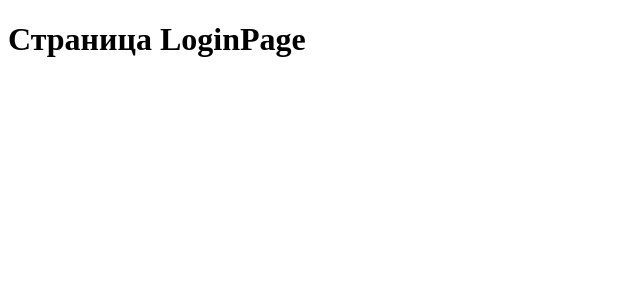
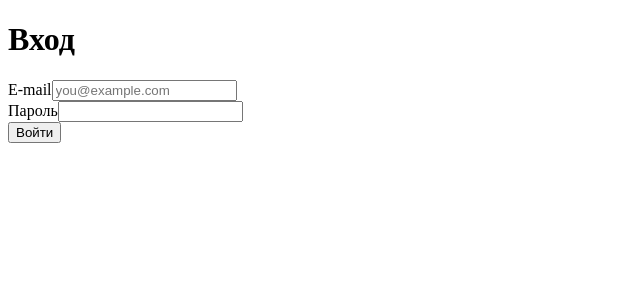
Before and after one commit to FlintAB/techcore5, a React app: page /login in a window 1280 px wide. Shown: the top 300 px of the page, without its empty margins (0-640 px from the left). Built offline with nearby package versions, Linux system fonts and the light colour scheme.

Commit message:
feat(auth): add login form with react-hook-form and zod validation

```diff
--- a/package.json
+++ b/package.json
@@ -41,8 +41,11 @@
     "webpack-merge": "^6.0.1"
   },
   "dependencies": {
+    "@hookform/resolvers": "^5.9.1",
     "react": "^19.3.0",
     "react-dom": "^19.3.0",
-    "react-router-dom": "^7.18.4"
+    "react-hook-form": "^7.88.0",
+    "react-router-dom": "^7.18.4",
+    "zod": "^4.6.5"
   }
 }
--- /dev/null
+++ b/src/features/auth/index.ts
@@ -0,0 +1,3 @@
+export { LoginForm } from './ui/LoginForm'
+
+export { type LoginFormData, loginSchema } from './model/login-schema'
--- /dev/null
+++ b/src/features/auth/model/login-schema.ts
@@ -0,0 +1,10 @@
+import * as z from "zod"
+
+export const loginSchema = z.object({
+   email: z.email('Неверный формат email'),
+
+   password: z.string().min(8, "Минимум 8 символов"),
+
+})
+
+export type LoginFormData = z.infer<typeof loginSchema>
--- /dev/null
+++ b/src/features/auth/ui/LoginForm.tsx
@@ -0,0 +1,66 @@
+import { zodResolver } from "@hookform/resolvers/zod"
+import { useForm } from "react-hook-form"
+
+import { type LoginFormData, loginSchema } from "../model/login-schema"
+
+interface LoginFormProps {
+   onSubmit: (data: LoginFormData) => Promise<void>
+}
+
+export const LoginForm = ({ onSubmit }: LoginFormProps) => {
+   const {
+      register,
+      handleSubmit,
+      setError,
+      formState: { errors, isSubmitting },
+   } = useForm<LoginFormData>({
+      resolver: zodResolver(loginSchema),
+      mode: 'onTouched',
+      defaultValues: {
+         email: '',
+         password: ''
+      },
+   })
+
+   const submitForm = handleSubmit(async (data) => {
+      try {
+         await onSubmit(data)
+      } catch (error) {
+         setError('root', {
+            message: error instanceof Error ? error.message : 'Не удалось войти'
+         })
+      }
+   })
+
+   return (
+      // eslint-disable-next-line @typescript-eslint/no-misused-promises
+      <form onSubmit={submitForm} noValidate>
+         <div>
+            <label htmlFor="email">E-mail</label>
+            <input {...register('email')}
+            id="email"
+            type="email"
+            placeholder="you@example.com"
+            aria-invalid={Boolean((errors.email))}
+            aria-describedby={errors.email ? "email-error" : undefined}
+            autoComplete="email" />
+            {errors.email && <p id="email-error" role="alert">{errors.email.message}</p>}
+         </div>
+
+         <div>
+            <label htmlFor="password">Пароль</label>
+            <input  {...register('password')}
+            id="password"
+            type="password"
+            aria-invalid={Boolean(errors.password)}
+            aria-describedby={errors.password ? "password-error" : undefined}
+            autoComplete="current-password" />
+            {errors.password && <p id="password-error" role="alert">{errors.password.message}</p>}
+         </div>
+
+         <button type="submit" disabled={isSubmitting}>
+            {isSubmitting ? 'Вход...' : 'Войти'}
+         </button>
+      </form>
+   )
+}
--- a/src/pages/login/ui/LoginPage.tsx
+++ b/src/pages/login/ui/LoginPage.tsx
@@ -1,5 +1,20 @@
-export const LoginPage = () => (
-   <main>
-      <h1>Страница LoginPage</h1>
-   </main>
-)
+import { useNavigate } from "react-router-dom"
+
+import { LoginForm } from "@/features/auth"
+import { ROUTES } from "@/shared/config/routes"
+
+export const LoginPage = () => {
+   const navigate = useNavigate()
+
+   const handleSubmit = async () => {
+      await new Promise((resolve) => setTimeout(resolve, 600))
+      await navigate(ROUTES.products, { replace: true })
+   }
+
+   return (
+      <main>
+         <h1>Вход</h1>
+         <LoginForm onSubmit={handleSubmit} />
+      </main>
+   )
+}
```
Also changed, not shown: 2 other files (tests, documents, lock files or other folders).
